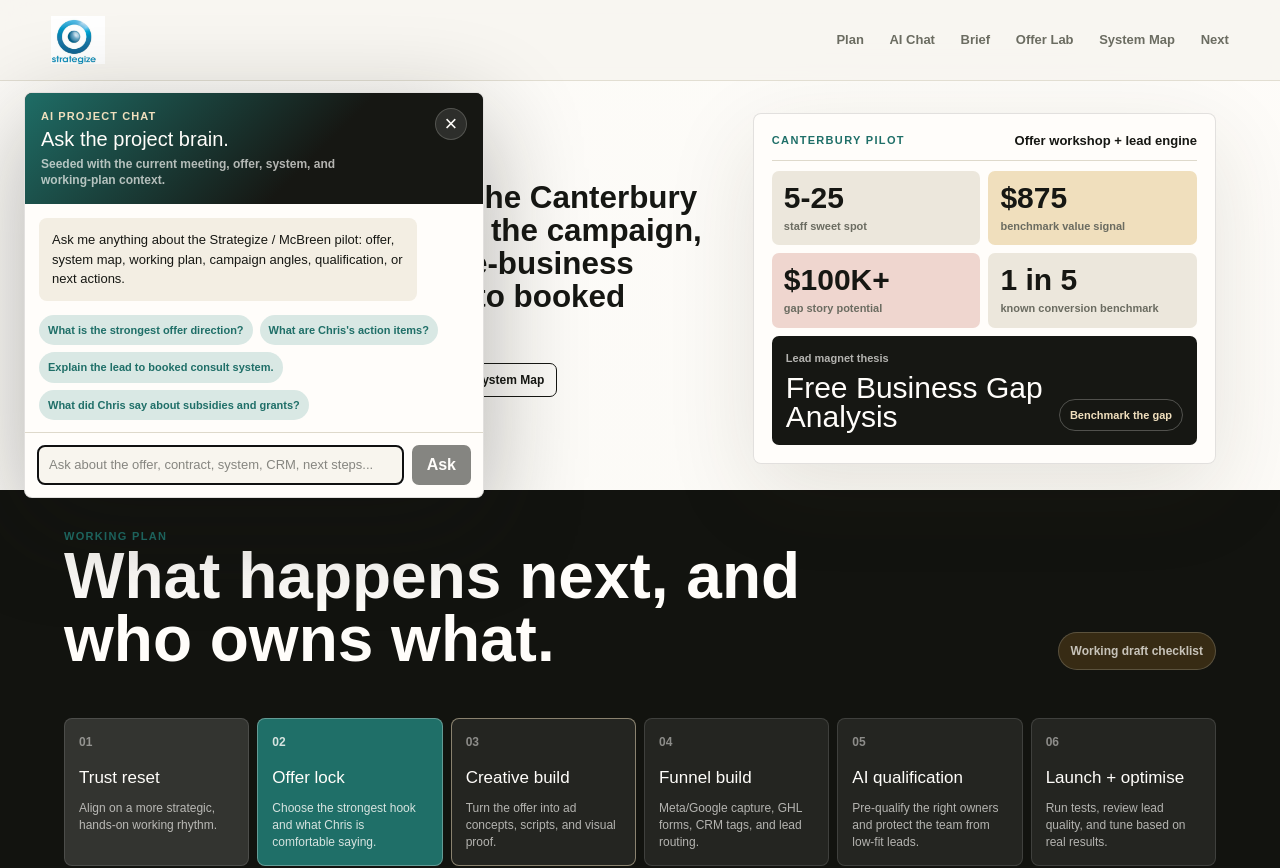
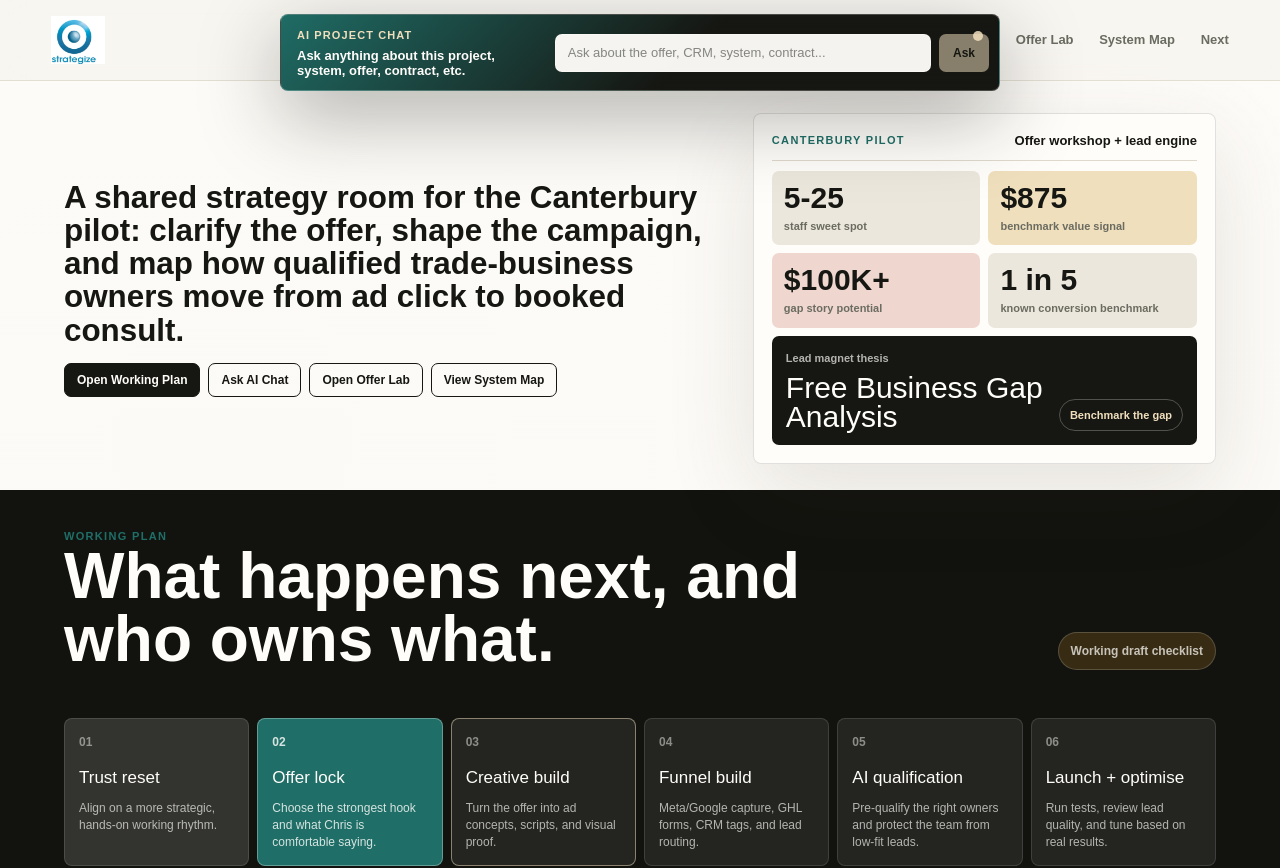
Before and after one commit to JessesOS/customerjourney-app, a Next.js app: page / in a window 1280 px wide. Shown: the top 868 px of the page. Built offline with nearby package versions, Linux system fonts and the light colour scheme.

Commit message:
Make project chat a top input bar

```diff
--- a/app/components/ProjectChat.tsx
+++ b/app/components/ProjectChat.tsx
@@ -16,7 +16,7 @@ const starterQuestions = [
 ];
 
 export function ProjectChat() {
-  const [isOpen, setIsOpen] = useState(true);
+  const [isOpen, setIsOpen] = useState(false);
   const inputRef = useRef<HTMLInputElement>(null);
   const [messages, setMessages] = useState<ChatMessage[]>([
     {
@@ -29,8 +29,8 @@ export function ProjectChat() {
   const [isLoading, setIsLoading] = useState(false);
 
   useEffect(() => {
-    if (isOpen) inputRef.current?.focus();
-  }, [isOpen]);
+    inputRef.current?.focus();
+  }, []);
 
   async function askProjectBrain(nextQuestion: string) {
     const trimmed = nextQuestion.trim();
@@ -81,6 +81,7 @@ export function ProjectChat() {
 
   function submitQuestion(event: FormEvent<HTMLFormElement>) {
     event.preventDefault();
+    setIsOpen(true);
     void askProjectBrain(question);
   }
 
@@ -90,16 +91,30 @@ export function ProjectChat() {
       className={`project-chat ${isOpen ? "chat-open" : ""}`}
       id="project-chat"
     >
+      <div className="chat-launcher" hidden={isOpen}>
         <button
           aria-expanded={isOpen}
-        className="chat-launcher"
-        onClick={() => setIsOpen((current) => !current)}
+          className="chat-launcher-copy"
+          onClick={() => setIsOpen(true)}
           type="button"
         >
           <span className="chat-launcher-kicker">AI Project Chat</span>
-        <strong>Ask AI anything about this project, system, offer, contract, etc.</strong>
-        <small>Seeded with the meeting, offer, system map, and working plan.</small>
+          <strong>Ask anything about this project, system, offer, contract, etc.</strong>
         </button>
+        <form className="chat-mini-form" onSubmit={submitQuestion}>
+          <input
+            aria-label="Ask AI about this project"
+            onChange={(event) => setQuestion(event.target.value)}
+            placeholder="Ask about the offer, CRM, system, contract..."
+            ref={inputRef}
+            type="text"
+            value={question}
+          />
+          <button disabled={isLoading || !question.trim()} type="submit">
+            Ask
+          </button>
+        </form>
+      </div>
 
       <div className="chat-shell" hidden={!isOpen}>
         <div className="chat-panel-header">
--- a/app/globals.css
+++ b/app/globals.css
@@ -756,11 +756,12 @@ nav a:hover {
 }
 
 .project-chat {
-  left: 24px;
+  left: 50%;
   padding: 0;
   position: fixed;
-  top: 92px;
-  width: min(460px, calc(100vw - 32px));
+  top: 14px;
+  transform: translateX(-50%);
+  width: min(720px, calc(100vw - 360px));
   z-index: 60;
 }
 
@@ -772,14 +773,13 @@ nav a:hover {
   border-radius: 8px;
   box-shadow: 0 24px 80px rgba(22, 23, 19, 0.34);
   color: var(--paper);
-  cursor: pointer;
   display: grid;
   font-family: inherit;
-  gap: 7px;
+  gap: 12px;
+  grid-template-columns: minmax(190px, 0.58fr) minmax(260px, 1fr);
   overflow: hidden;
-  padding: 15px 17px 16px;
+  padding: 10px;
   position: relative;
-  text-align: left;
   width: 100%;
 }
 
@@ -794,6 +794,18 @@ nav a:hover {
   width: 10px;
 }
 
+.chat-launcher-copy {
+  background: transparent;
+  border: 0;
+  color: inherit;
+  cursor: pointer;
+  display: grid;
+  font-family: inherit;
+  gap: 4px;
+  padding: 2px 4px 2px 6px;
+  text-align: left;
+}
+
 .chat-launcher-kicker {
   color: var(--gold-soft);
   font-size: 11px;
@@ -803,22 +815,47 @@ nav a:hover {
 }
 
 .chat-launcher strong {
-  font-size: 16px;
+  font-size: 13px;
   letter-spacing: 0;
-  line-height: 1.2;
-  max-width: 360px;
-}
-
-.chat-launcher small {
-  color: rgba(255, 253, 250, 0.7);
-  font-size: 12px;
-  font-weight: 700;
-  line-height: 1.35;
-  max-width: 360px;
+  line-height: 1.18;
+  max-width: 280px;
 }
 
 .chat-open .chat-launcher {
   display: none;
+}
+
+.chat-mini-form {
+  align-items: center;
+  display: grid;
+  gap: 8px;
+  grid-template-columns: minmax(0, 1fr) auto;
+  position: relative;
+  z-index: 1;
+}
+
+.chat-mini-form input {
+  background: rgba(255, 253, 250, 0.96);
+  border: 1px solid rgba(255, 253, 250, 0.32);
+  border-radius: 7px;
+  color: var(--ink);
+  font: inherit;
+  font-size: 13px;
+  min-height: 38px;
+  padding: 0 12px;
+}
+
+.chat-mini-form button {
+  background: var(--gold-soft);
+  border: 0;
+  border-radius: 7px;
+  color: var(--ink);
+  cursor: pointer;
+  font-family: inherit;
+  font-size: 12px;
+  font-weight: 900;
+  min-height: 38px;
+  padding: 0 14px;
 }
 
 .chat-shell {
@@ -827,6 +864,7 @@ nav a:hover {
   border-radius: 8px;
   box-shadow: 0 28px 100px rgba(22, 23, 19, 0.32);
   overflow: hidden;
+  width: min(520px, calc(100vw - 32px));
 }
 
 .chat-panel-header {
@@ -978,6 +1016,7 @@ nav a:hover {
 }
 
 .starter-questions button:disabled,
+.chat-mini-form button:disabled,
 .chat-form button:disabled {
   cursor: not-allowed;
   opacity: 0.52;
@@ -1020,7 +1059,12 @@ nav a:hover {
   .project-chat {
     left: 14px;
     top: 14px;
+    transform: none;
     width: calc(100vw - 28px);
+  }
+
+  .chat-launcher {
+    grid-template-columns: 1fr;
   }
 
   .hero-copy h1 {
```
Lines whose indentation alone changed are shown as unchanged.
